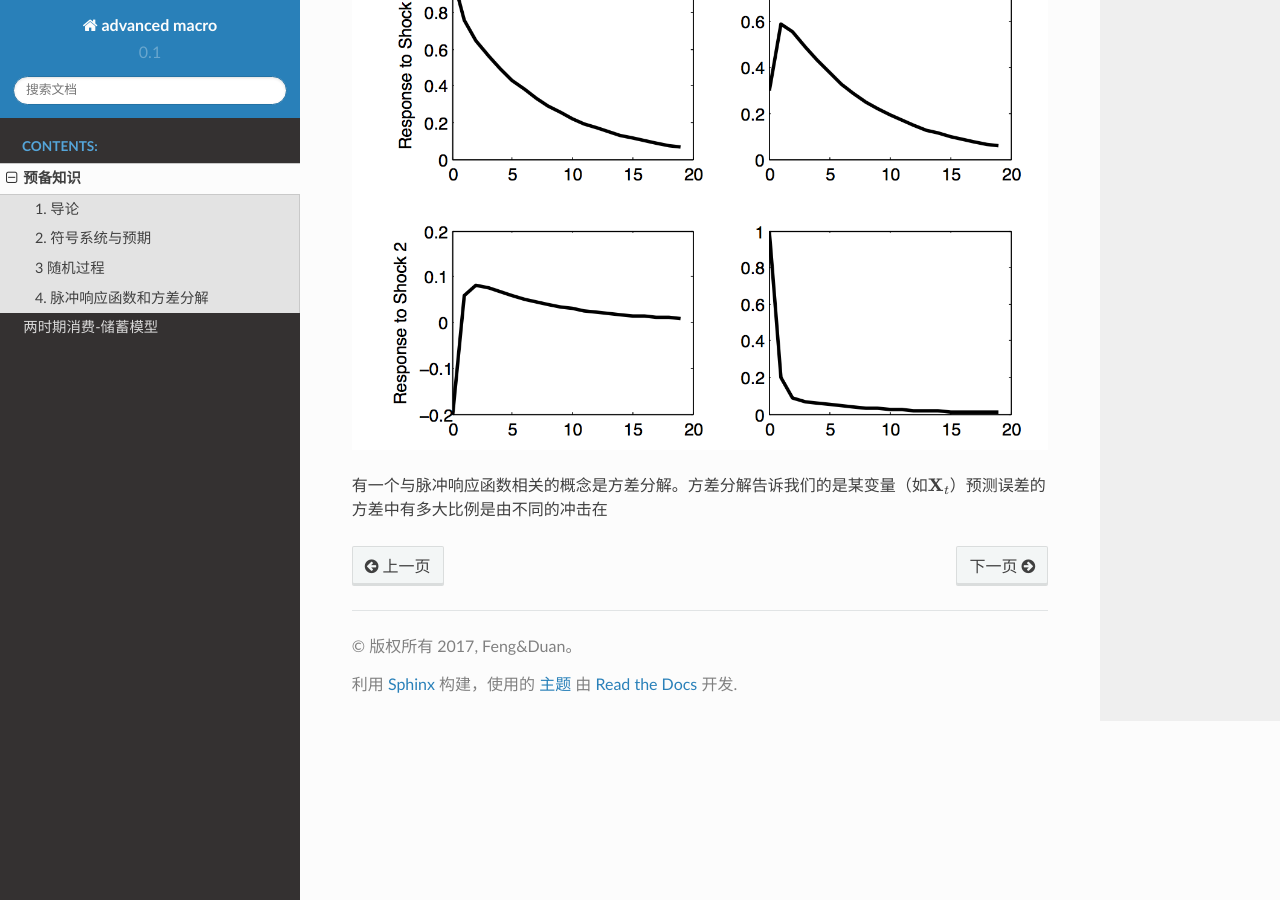
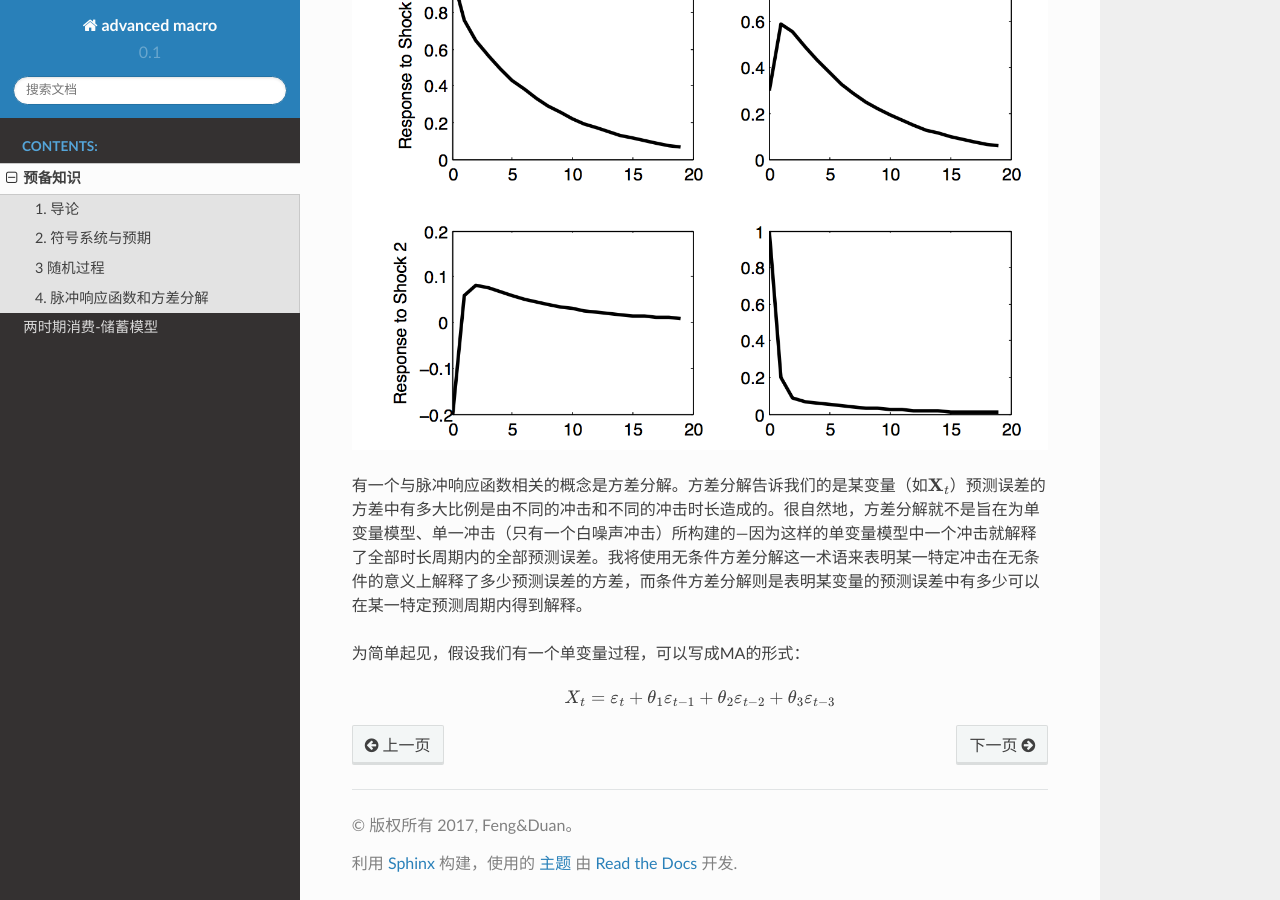
Before and after one commit to wenchengfeng/simsadv, a Sphinx documentation site: the page built from source/01-preliminaries.rst, in a window 1280 px wide and 900 px high, scrolled down 7222 px. Built offline with Sphinx 7.4.7 and the Read the Docs theme 2.0.0, drawn with Linux system fonts in a browser that asks for light colours.

Commit message:
真是难啊

```diff
--- a/source/01-preliminaries.rst
+++ b/source/01-preliminaries.rst
@@ -319,4 +319,8 @@ AR(p)
 .. figure:: /figures/sims0102.png
    :alt:
 
-有一个与脉冲响应函数相关的概念是方差分解。方差分解告诉我们的是某变量（如\ :math:`\(\textbf{X}_t\)`\ ）预测误差的方差中有多大比例是由不同的冲击在
+有一个与脉冲响应函数相关的概念是方差分解。方差分解告诉我们的是某变量（如\ :math:`\(\textbf{X}_t\)`\ ）预测误差的方差中有多大比例是由不同的冲击和不同的冲击时长造成的。很自然地，方差分解就不是旨在为单变量模型、单一冲击（只有一个白噪声冲击）所构建的—因为这样的单变量模型中一个冲击就解释了全部时长周期内的全部预测误差。我将使用无条件方差分解这一术语来表明某一特定冲击在无条件的意义上解释了多少预测误差的方差，而条件方差分解则是表明某变量的预测误差中有多少可以在某一特定预测周期内得到解释。
+
+为简单起见，假设我们有一个单变量过程，可以写成MA的形式：
+
+.. math:: X_t=\varepsilon_t+\theta_1\varepsilon_{t-1}+\theta_2\varepsilon_{t-2}+\theta_3\varepsilon_{t-3}
```
Also changed, not shown: source/01-preliminaries.md (+6 -1 lines).
